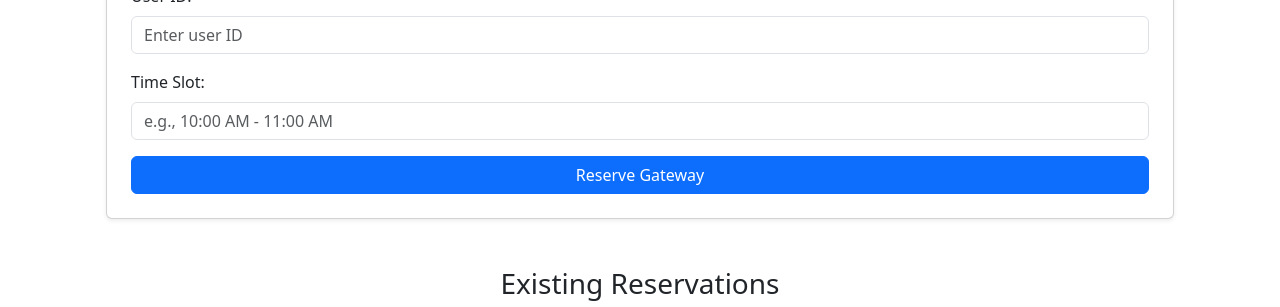
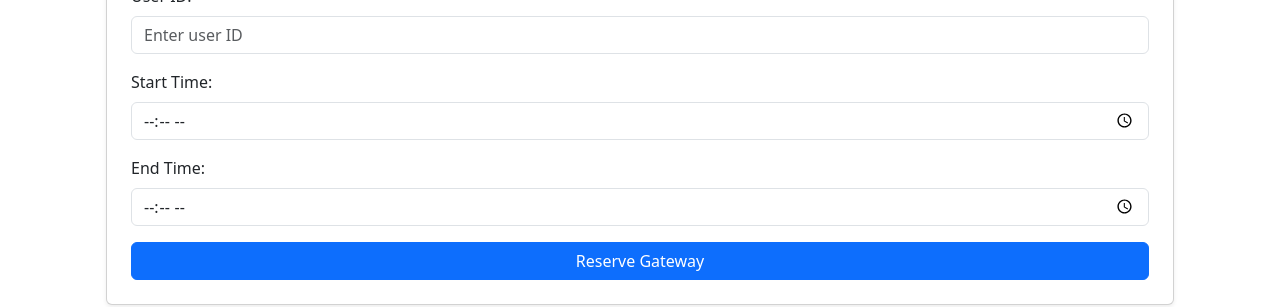
Before and after one commit to Venc-alt/Cloned-frontend, a React (Create React App) app: page /reservations in a window 1280 px wide. Shown: the part 332-639 px from the top of the page. Built offline with nearby package versions, Linux system fonts and the light colour scheme; no server answers.

Commit message:
Add separate start and end time pickers for reservation form

```diff
--- a/src/components/ReservationForm.js
+++ b/src/components/ReservationForm.js
@@ -5,8 +5,9 @@ import { getGateways, reserveGateway } from '../api/api';
 const ReservationForm = () => {
   const [gateways, setGateways] = useState([]);
   const [gatewayId, setGatewayId] = useState('');
-  const [userId, setUserId] = useState(''); // You may want to dynamically set this based on logged-in user
-  const [timeSlot, setTimeSlot] = useState('');
+  const [userId, setUserId] = useState('');
+  const [startTime, setStartTime] = useState('');
+  const [endTime, setEndTime] = useState('');
   const [message, setMessage] = useState('');
 
   useEffect(() => {
@@ -24,13 +25,16 @@ const ReservationForm = () => {
 
   const handleSubmit = async (e) => {
     e.preventDefault();
+    const timeSlot = `${startTime} - ${endTime}`; // Combine start and end time into one string
+
     try {
       const reservationData = { gatewayId, userId, timeSlot };
       await reserveGateway(reservationData);
       setMessage('Reservation successful!');
       setGatewayId('');
       setUserId('');
-      setTimeSlot('');
+      setStartTime('');
+      setEndTime('');
     } catch (error) {
       setMessage('Failed to reserve the gateway. Please try again.');
       console.error('Error reserving gateway:', error);
@@ -70,13 +74,22 @@ const ReservationForm = () => {
           />
         </div>
         <div className="mb-3">
-          <label className="form-label">Time Slot:</label>
+          <label className="form-label">Start Time:</label>
           <input
-            type="text"
+            type="time"
             className="form-control"
-            value={timeSlot}
-            onChange={(e) => setTimeSlot(e.target.value)}
-            placeholder="e.g., 10:00 AM - 11:00 AM"
+            value={startTime}
+            onChange={(e) => setStartTime(e.target.value)}
+            required
+          />
+        </div>
+        <div className="mb-3">
+          <label className="form-label">End Time:</label>
+          <input
+            type="time"
+            className="form-control"
+            value={endTime}
+            onChange={(e) => setEndTime(e.target.value)}
             required
           />
         </div>
```
